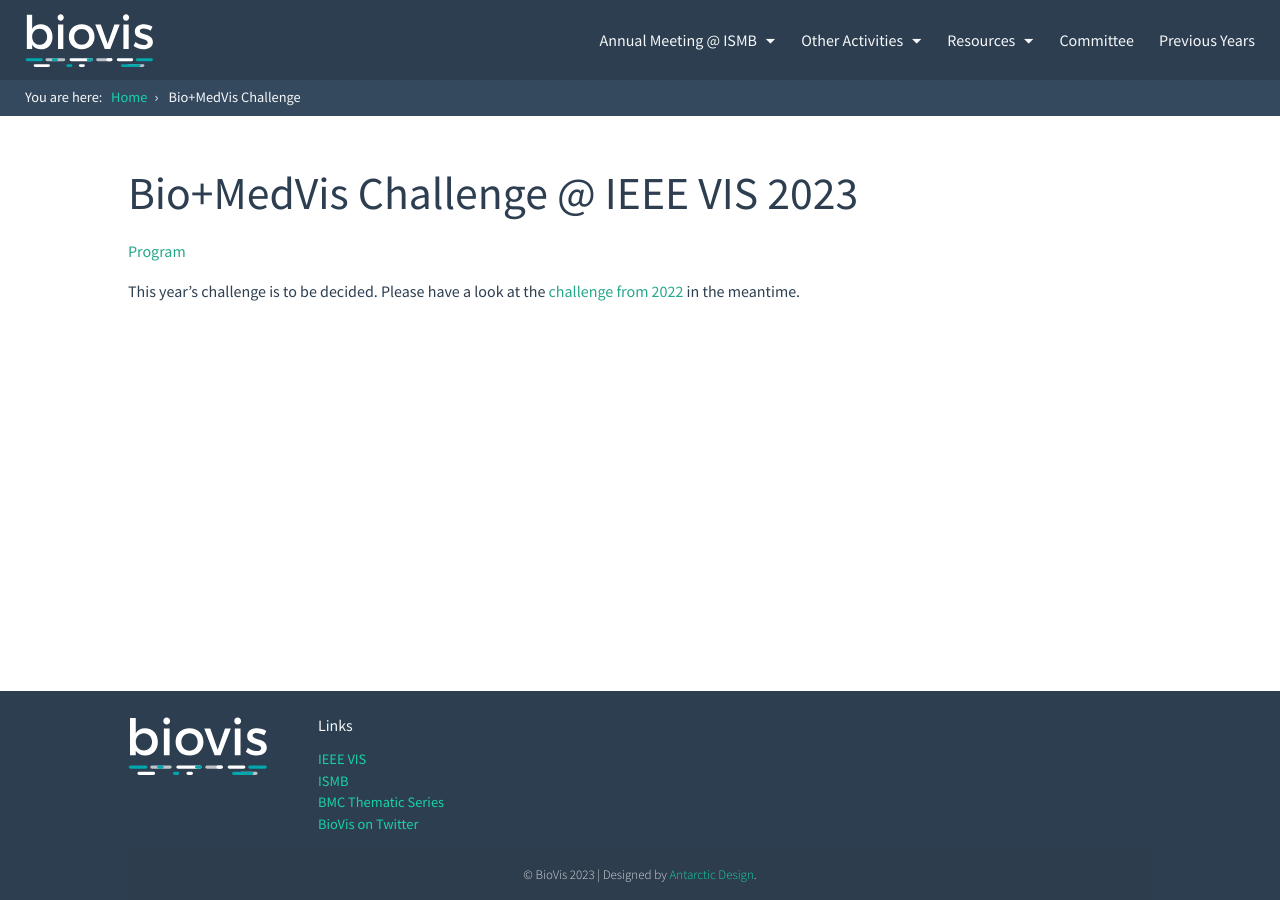
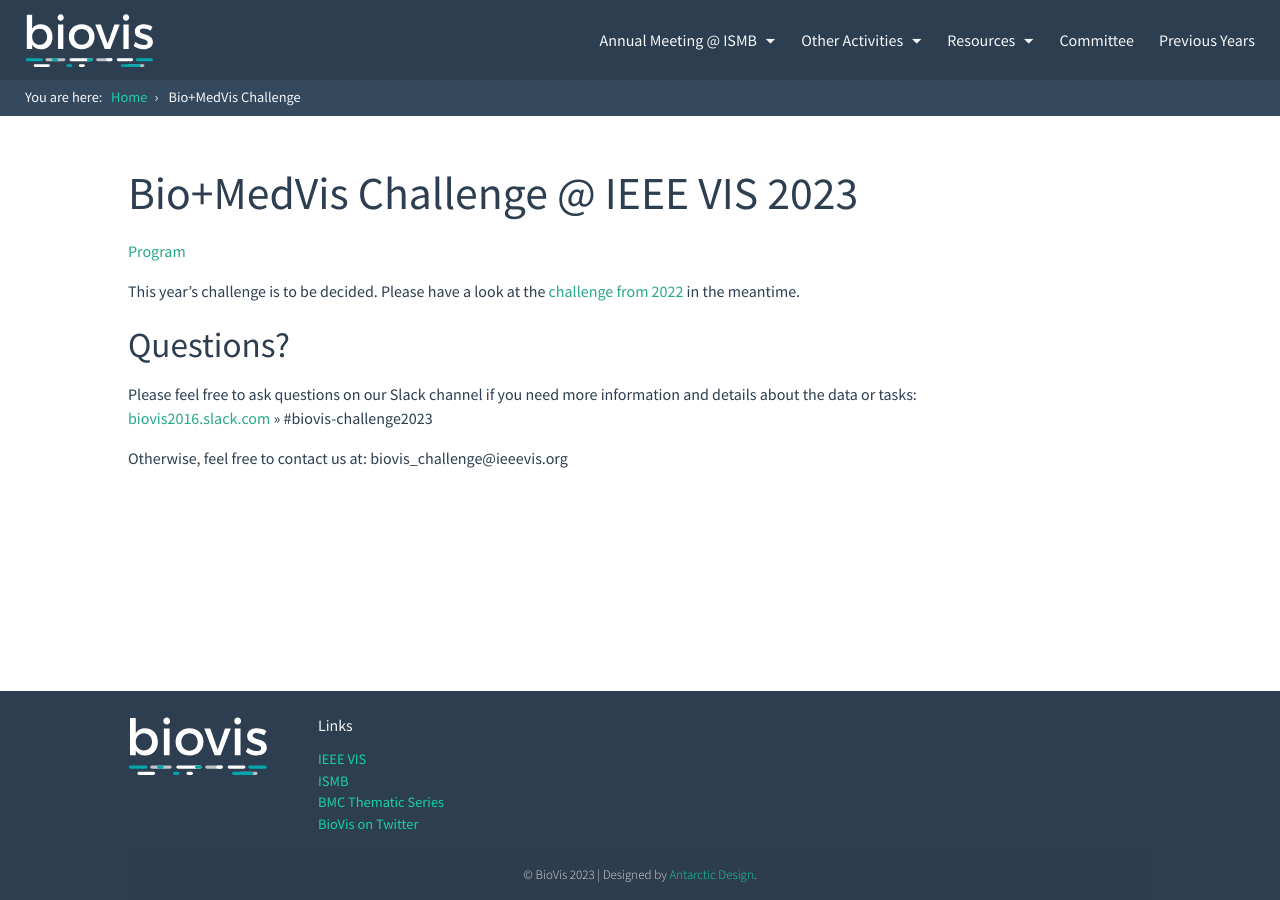
Before and after one commit to foreveremain/2024, a Jekyll site: the page built from biovis_challenge.md, in a window 1280 px wide. Built offline with Jekyll 4.4.1, drawn with Linux system fonts in a browser that asks for light colours.

Commit message:
add slack link and email to challenge page

```diff
--- a/biovis_challenge.md
+++ b/biovis_challenge.md
@@ -10,3 +10,11 @@
 
 This year’s challenge is to be decided. Please have a look at the [challenge
 from 2022](http://biovis.net/2022/biovisChallenges_vis/) in the meantime.
+
+## Questions?
+
+Please feel free to ask questions on our Slack channel if you need more
+information and details about the data or tasks:
+[biovis2016.slack.com](https://biovis2016.slack.com/) » #biovis-challenge2023
+
+Otherwise, feel free to contact us at: biovis_challenge@ieeevis.org
```
